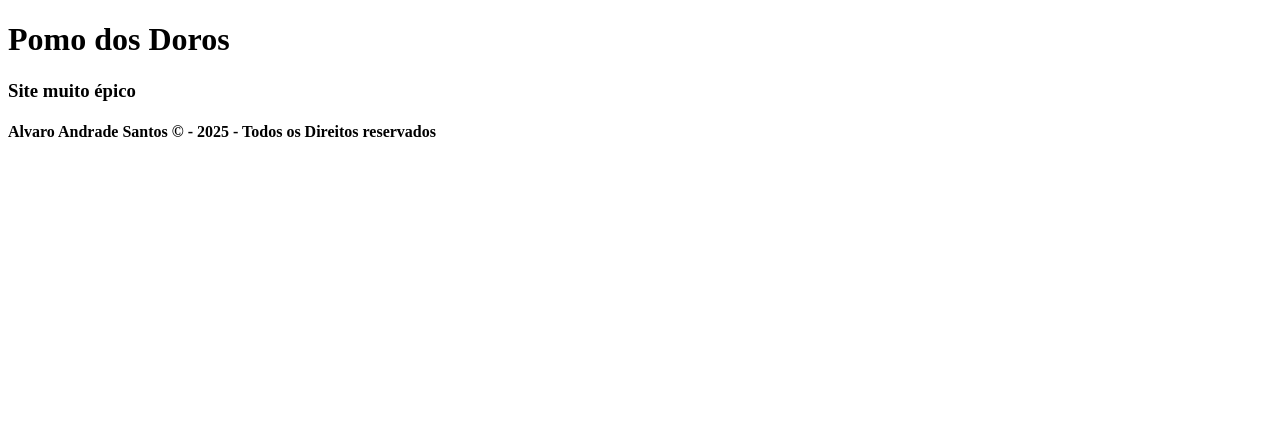
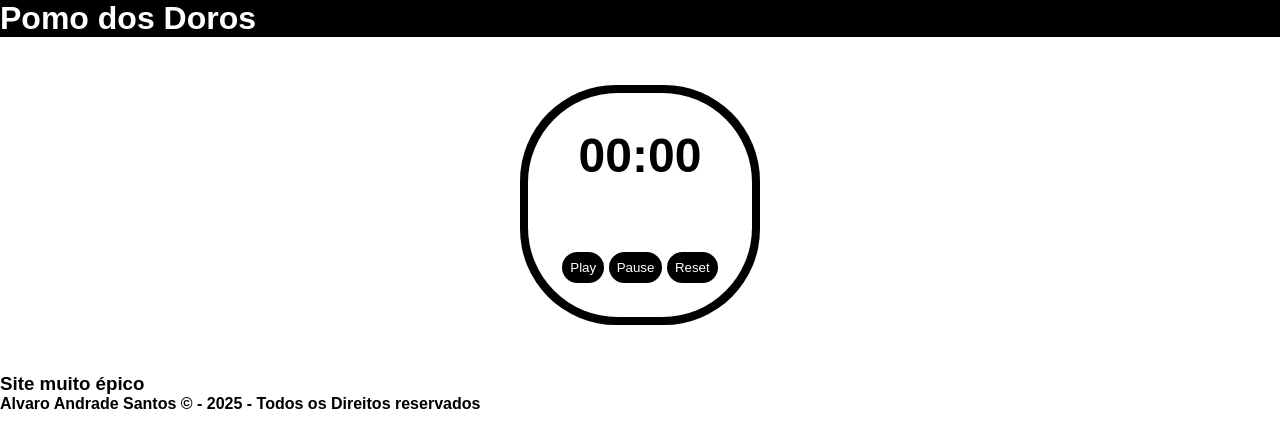
Before and after one commit to Oravlin/Timer-Pomodoro, a plain HTML site: page index.html in a window 1280 px wide. Drawn offline with Linux system fonts and the light colour scheme.

Commit message:
2 - Estilização do timer

```diff
--- a/index.html
+++ b/index.html
@@ -15,7 +15,18 @@
         <section id="relogio-container">
             <div id="fundo-relogio">
                 <div id="display-relogio">
-
+                    <h2 id="timerText">00:00</h2>
+                    <div id="botoes-display">
+                        <button type="button" class="btn-relogio" id="btn-play" onclick="">
+                            Play
+                        </button>
+                        <button type="button" class="btn-relogio" id="btn-pause" onclick="">
+                            Pause
+                        </button>
+                        <button type="button" class="btn-relogio" id="btn-reset" onclick="">
+                            Reset
+                        </button>
+                    </div>
                 </div>
             </div>
         </section>
--- a/src/css/estilo.css
+++ b/src/css/estilo.css
@@ -0,0 +1,70 @@
+/* RESET UNIVERSAL MUITO MANEIRO */
+* {
+    padding: 0;
+    margin: 0;
+    box-sizing: border-box;
+}
+
+html {
+    scroll-behavior: smooth;
+    font-family: Arial, Helvetica, sans-serif;
+}
+
+header {
+    background: #000;
+    color: #fff;
+}
+
+#relogio-container {
+    margin-top:3rem;
+    margin-bottom:3rem;
+}
+
+#fundo-relogio {
+    width: 15rem;
+    height: 15rem;
+    background: #000;
+    margin: auto;
+    border-radius: 40%;
+    display: flex;
+    justify-content: center;
+    align-items: center;
+}
+
+#display-relogio {
+    background: #fff;
+    width: 14rem;
+    height: 14rem;
+    border-radius: 40%;
+    text-align:center;
+    display:grid;
+    align-items:center;
+}
+
+#timerText{
+    font-size:3em;
+}
+
+.btn-relogio{
+    transition: ease 0.3s;
+    background-color:#000;
+    border:none;
+    color:#fff;
+    padding:1vh;
+    border-radius:30px;
+    cursor:pointer;
+}
+
+.btn-relogio:hover{
+    transition:ease 0.3s;
+    background-color: #fff;
+    color:#000;
+    border: 2px #000 solid;
+    transform:scale(105%);
+}
+
+.btn-relogio:active{
+    transition:0.1s ease;
+    background-color: #3a3a3a;
+    color:#c4c4c4;
+}
```
